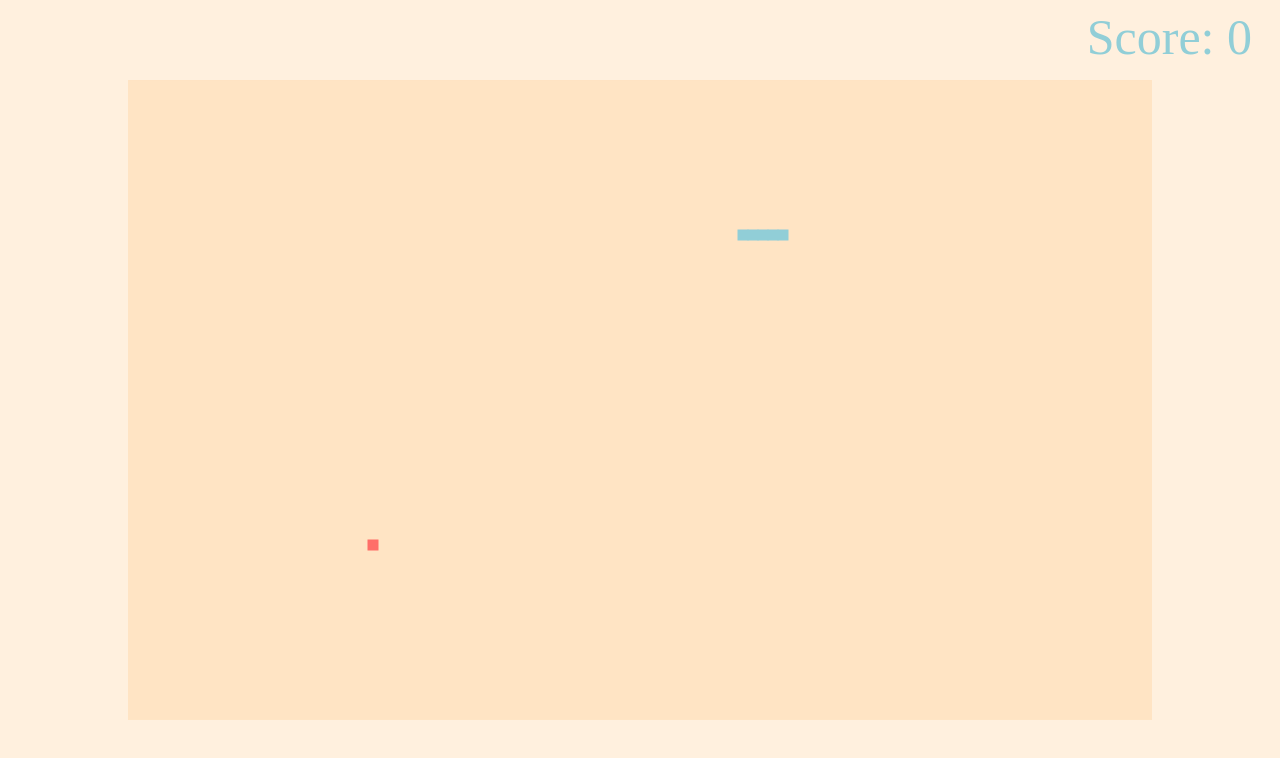
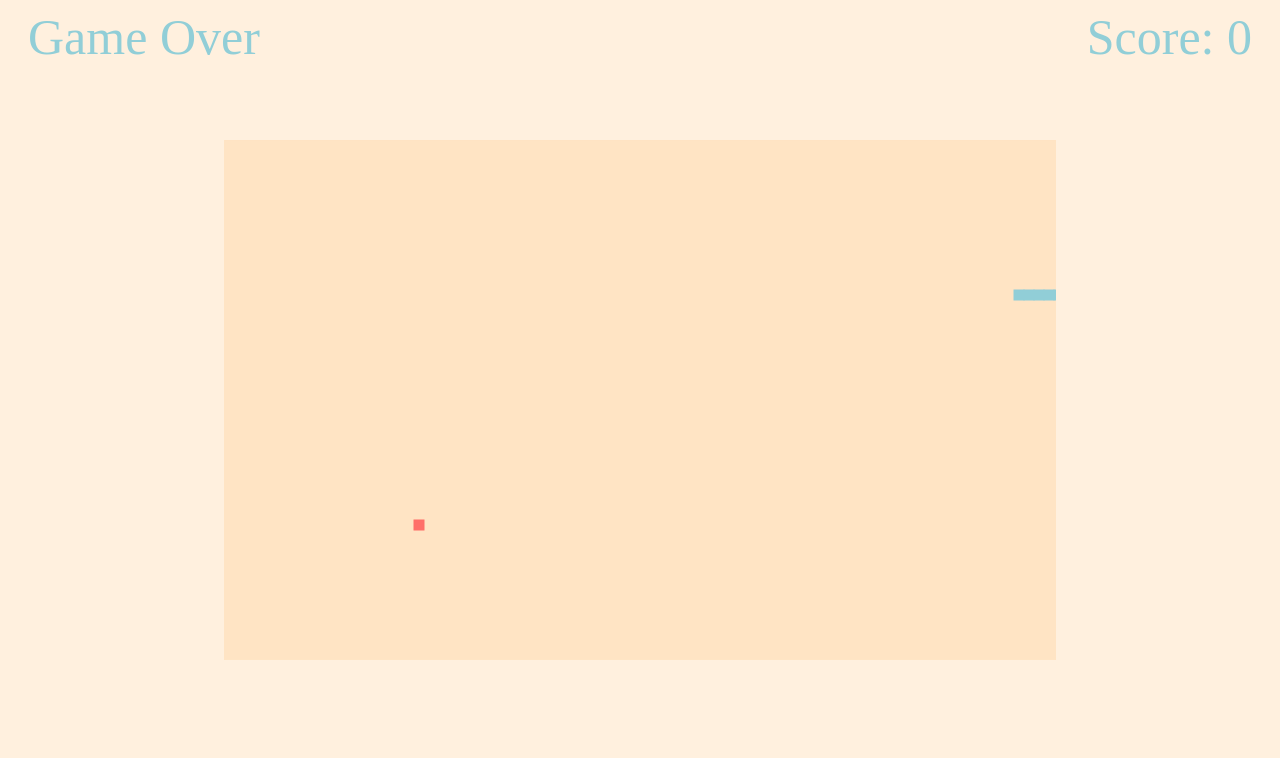
Before and after one commit to sup95/Slither, a plain HTML site: page slither.html in a window 1280 px wide. Drawn offline with Linux system fonts and the light colour scheme; a web font is replaced by a local one.

Commit message:
Add header formatting.

```diff
--- a/slither.html
+++ b/slither.html
@@ -7,7 +7,10 @@
     </head>
 
     <body>
-        <div id="score">Score: 0</div>
+        <div>
+            <div id="header">Slither</div>
+            <div id="score">Score: 0</div>
+        </div>
         <canvas id="gameCanvas"></canvas>
 
         <!--canvas id="gameCanvas"></canvas-->
--- a/slither.js
+++ b/slither.js
@@ -1,7 +1,7 @@
 var CANVAS_BACKGROUND_COLOUR = "#ffe4c4";
 var SNAKE_COLOUR = '#91CED7';
 var FOOD_COLOUR = '#ff6f69';
-var GAME_SPEED = 100;
+var GAME_SPEED = 50;
 var snake = [
     { x: 150, y: 150 },
     { x: 140, y: 150 },
@@ -17,20 +17,22 @@ var foodY;
 var changingDirection;
 var gameCanvas = document.getElementById("gameCanvas");
 var ctx = gameCanvas.getContext("2d");
-manipulateCanvasDimensions();
+manipulateCanvasDimensions('65%', '65%');
 clearCanvas();
 main();
 createFood();
 document.addEventListener("keydown", changeDirection);
-function manipulateCanvasDimensions() {
-    gameCanvas.style.width = '80%';
-    gameCanvas.style.height = '80%';
+function manipulateCanvasDimensions(width, height) {
+    gameCanvas.style.width = width;
+    gameCanvas.style.height = height;
     gameCanvas.width = gameCanvas.offsetWidth;
     gameCanvas.height = gameCanvas.offsetHeight;
 }
 function main() {
-    if (didGameEnd())
+    if (didGameEnd()) {
+        document.getElementById('header').innerHTML = "Game Over";
         return;
+    }
     setTimeout(function onTick() {
         changingDirection = false;
         clearCanvas();
--- a/styles.css
+++ b/styles.css
@@ -10,9 +10,18 @@ body   {
 }
 
 #score  {
+    float: right;
     text-align: right;
     margin-right: 20px;
     font-size: 50px;
     color: #91CED7;
     font-family: 'Antic Slab', serif;
 }
+
+#header  {
+    float: left;
+    margin-left: 20px;
+    font-size: 50px;
+    color: #91CED7;
+    font-family: 'Antic Slab', serif;
+}
```
Also changed, not shown: 1 other file.
